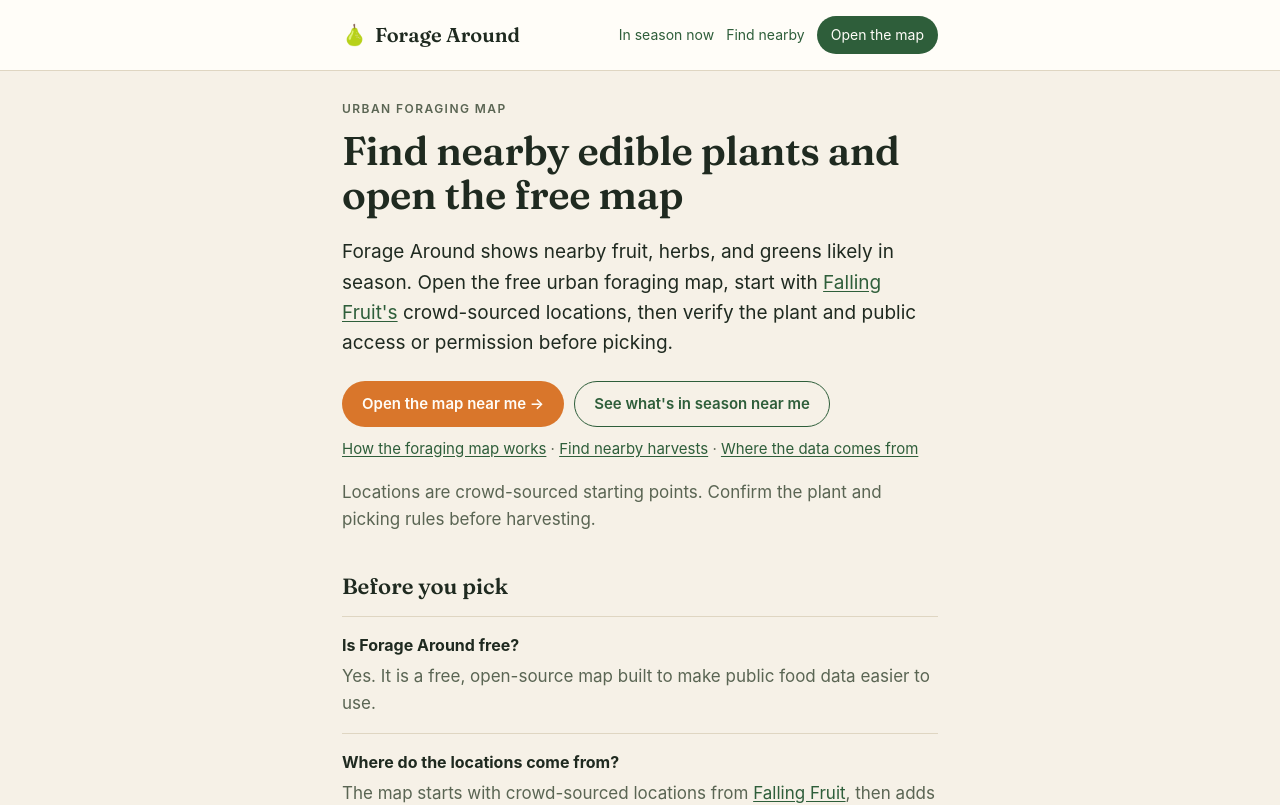
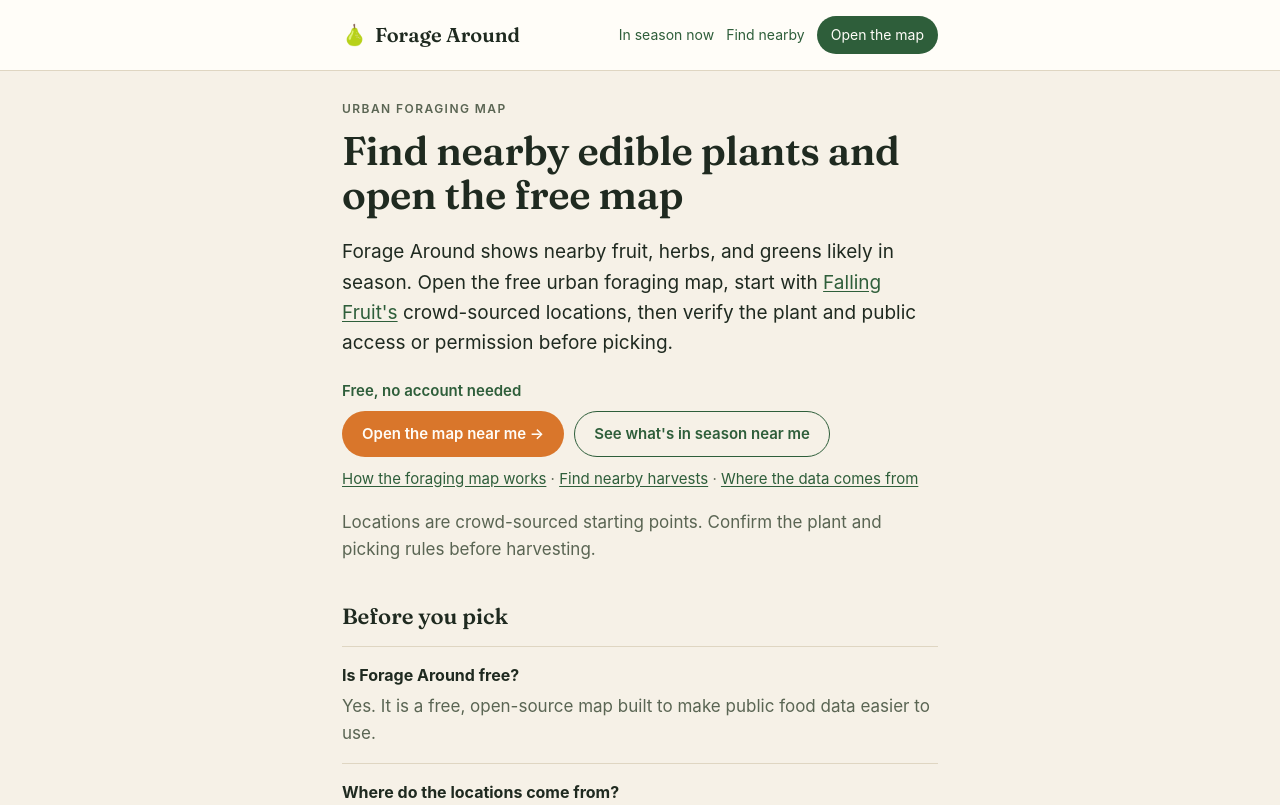
Before and after one commit to sarbak/forage-around, a Next.js app in the folder seo-site/: page / in a window 1280 px wide. Shown: the top 805 px of the page. Built offline with nearby package versions, Linux system fonts and the light colour scheme; no server answers.

Commit message:
Put no-account promise beside homepage map
Co-authored-by: tin-computer[bot] <277149838+tin-computer[bot]@users.noreply.github.com>

```diff
--- a/seo-site/app/globals.css
+++ b/seo-site/app/globals.css
@@ -244,12 +244,19 @@
   font-size: 15px;
 }
 
+.home-accountless-note {
+  color: var(--forest);
+  font-size: 15px;
+  font-weight: 600;
+  margin: 20px 0 8px;
+}
+
 .home-primary-actions {
   display: flex;
   align-items: center;
   flex-wrap: wrap;
   gap: 10px;
-  margin: 22px 0 10px;
+  margin: 0 0 10px;
 }
 
 .home-secondary-actions {
--- a/seo-site/app/page.tsx
+++ b/seo-site/app/page.tsx
@@ -31,6 +31,7 @@
         permission before picking.
       </p>
 
+      <p className="home-accountless-note">Free, no account needed</p>
       <div className="home-primary-actions">
         <ToAppLink className="btn" href={APP_URL} from="home">
           Open the map near me →
```
